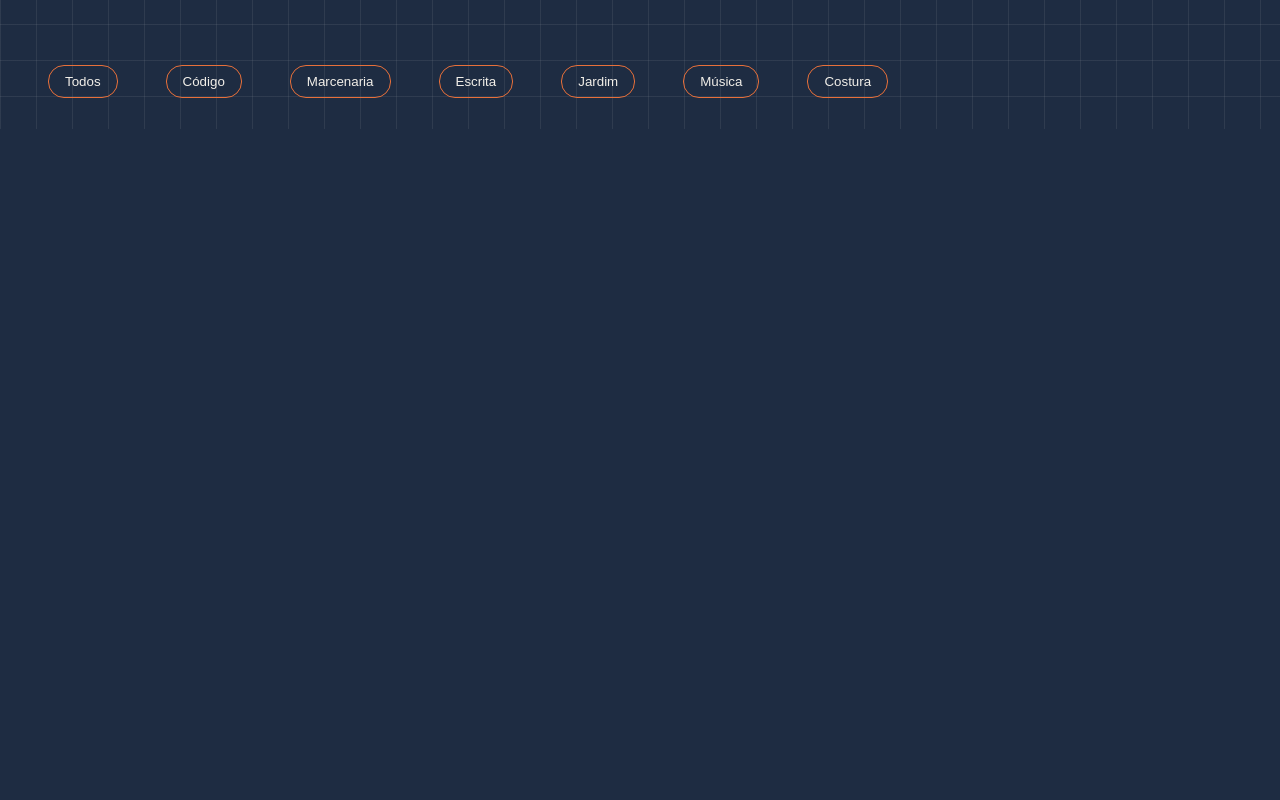
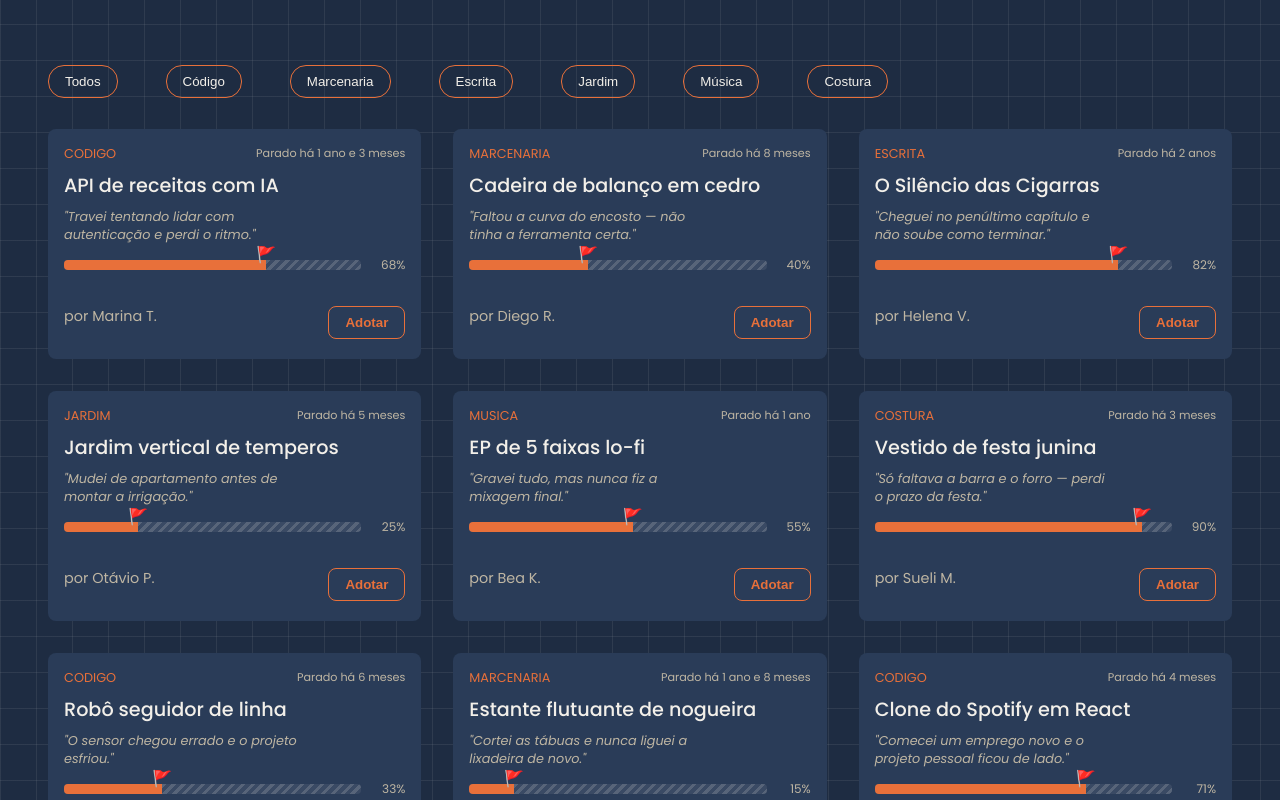
Before and after one commit to SBrunoli/Projeto-Inacabados, a React (Vite) app: page / in a window 1280 px wide. Shown: the part 840-1640 px from the top of the page. Before the commit the page ends 969 px from the top, so only its background shows below. Built offline with nearby package versions, Linux system fonts and the light colour scheme; data requests are answered from the project's data file.

Commit message:
feat: adiciona seção de cards consumindo JSON Server

```diff
--- a/src/App.tsx
+++ b/src/App.tsx
@@ -2,6 +2,7 @@ import Filters from "./components/Filters/Filters";
 import Hero from "./components/Hero/Hero";
 import Infos from "./components/Infos/Infos";
 import Navbar from "./components/Navbar/Navbar";
+import Projects from "./components/Projects/Projects";
 
 function App() {
   return (
@@ -10,6 +11,7 @@ function App() {
       <Hero />
       <Infos />
       <Filters />
+      <Projects />
     </>
   );
 }
--- /dev/null
+++ b/src/components/ProgressBar/ProgressBar.module.css
@@ -0,0 +1,53 @@
+.progress {
+  display: flex;
+  align-items: center;
+  gap: 10px;
+}
+
+.progress__track {
+  position: relative;
+  flex: 1;
+  height: 10px;
+  background: rgba(242, 239, 233, 0.08);
+  border-radius: 4px;
+  overflow: visible;
+}
+
+.progress__fill {
+  position: absolute;
+  left: 0;
+  top: 0;
+  bottom: 0;
+  background: var(--color-primary);
+  border-radius: 4px 0 0 4px;
+  transition: width 0.3s ease;
+}
+
+.progress__hatch {
+  position: absolute;
+  top: 0;
+  bottom: 0;
+  right: 0;
+  background-image: repeating-linear-gradient(
+    135deg,
+    rgba(242, 239, 233, 0.16) 0px,
+    rgba(242, 239, 233, 0.16) 3px,
+    transparent 3px,
+    transparent 7px
+  );
+  border-radius: 0 4px 4px 0;
+}
+
+.progress__flag {
+  position: absolute;
+  top: -18px;
+  transform: translateX(-50%);
+}
+
+.progress__percent {
+  font-family: var(--font-mono);
+  font-size: 12px;
+  color: var(--color-text-secondary);
+  width: 34px;
+  text-align: right;
+}
--- /dev/null
+++ b/src/components/ProgressBar/ProgressBar.tsx
@@ -0,0 +1,28 @@
+import styles from "./ProgressBar.module.css";
+
+interface ProgressBarProps {
+  progress: number;
+}
+
+function ProgressBar({ progress }: ProgressBarProps) {
+  return (
+    <div className={styles.progress}>
+      <div className={styles.progress__track}>
+        <div
+          className={styles.progress__fill}
+          style={{ width: `${progress}%` }}
+        />
+        <div
+          className={styles.progress__hatch}
+          style={{ left: `${progress}%` }}
+        />
+        <div className={styles.progress__flag} style={{ left: `${progress}%` }}>
+          🚩
+        </div>
+      </div>
+      <span className={styles.progress__percent}>{progress}%</span>
+    </div>
+  );
+}
+
+export default ProgressBar;
--- /dev/null
+++ b/src/components/Projects/Projects.module.css
@@ -0,0 +1,10 @@
+.project {
+  width: 100%;
+  min-height: 32rem;
+  padding: 0 3rem;
+
+  display: grid;
+  grid-template-columns: repeat(auto-fit, minmax(300px, 1fr));
+  grid-template-rows: repeat(auto-fit, minmax(230px, 1fr));
+  gap: 2rem;
+}
--- /dev/null
+++ b/src/components/Projects/Projects.tsx
@@ -0,0 +1,46 @@
+import { useEffect, useState } from "react";
+import ProjectCard from "../ProjectsCards/ProjectsCards";
+import styles from "./Projects.module.css";
+
+interface Project {
+  id: number;
+  title: string;
+  category: string;
+  progress: number;
+  stopped: string;
+  author: string;
+  reason: string;
+}
+
+function Projects() {
+  const [projects, setProjects] = useState<Project[]>([]);
+  const [error, setError] = useState<Error | null>(null);
+  const [loading, setLoading] = useState<boolean>(true);
+
+  //requisition to fetch projects from the API
+  useEffect(() => {
+    fetch("http://localhost:3000/projects")
+      .then((response) => {
+        if (!response.ok) throw new Error("Erro ao buscar projetos");
+        return response.json();
+      })
+      .then((data: Project[]) => setProjects(data))
+      .catch((err) =>
+        setError(err instanceof Error ? err : new Error(String(err))),
+      )
+      .finally(() => setLoading(false));
+  }, []);
+
+  if (loading) return <p>Carregando projetos...</p>;
+  if (error) return <p>Erro: {error.message}</p>;
+
+  return (
+    <div className={styles.project}>
+      {projects.map((project) => (
+        <ProjectCard key={project.id} project={project} />
+      ))}
+    </div>
+  );
+}
+
+export default Projects;
--- /dev/null
+++ b/src/components/ProjectsCards/ProjectsCards.tsx
@@ -0,0 +1,46 @@
+import ProgressBar from "../ProgressBar/ProgressBar";
+import styles from "./ProjectsCars.module.css";
+
+interface Project {
+  id: number;
+  title: string;
+  category: string;
+  progress: number;
+  stopped: string;
+  author: string;
+  reason: string;
+}
+
+interface ProjectCardProps {
+  project: Project;
+}
+
+function ProjectCard({ project }: ProjectCardProps) {
+  return (
+    <div className={styles.projectCard}>
+      <div className={styles.projectCard__top}>
+        <span className={styles.projectCard__topCategory}>
+          {project.category}
+        </span>
+        <span className={styles.projectCard__topStop}>
+          Parado {project.stopped}
+        </span>
+      </div>
+
+      <h2 className={styles.projectCard__title}>{project.title}</h2>
+      <p className={styles.projectCard__reason}>
+        <i>"{project.reason}"</i>
+      </p>
+      <ProgressBar progress={project.progress} />
+
+      <div className={styles.projectCard__bottom}>
+        <span className={styles.projectCard__bottomAuthor}>
+          por {project.author}
+        </span>
+        <button className={styles.projectCard__bottomBtn}>Adotar</button>
+      </div>
+    </div>
+  );
+}
+
+export default ProjectCard;
--- /dev/null
+++ b/src/components/ProjectsCards/ProjectsCars.module.css
@@ -0,0 +1,76 @@
+.projectCard {
+  width: 100%;
+  min-height: 100%;
+  padding: 1rem;
+  border-radius: 0.5rem;
+  background-color: var(--color-surface);
+  transition: all 0.1s ease-in-out;
+}
+
+.projectCard:hover {
+  border: 1px solid var(--color-primary);
+  transform: translateY(-0.3rem);
+  transition: transform 0.2s ease-in-out;
+}
+
+.projectCard__top {
+  width: 100%;
+  display: flex;
+  flex-direction: row;
+  justify-content: space-between;
+}
+
+.projectCard__topCategory {
+  color: var(--color-primary);
+  font-size: 0.8rem;
+  text-transform: uppercase;
+}
+
+.projectCard__topStop {
+  font-size: 0.7rem;
+  color: var(--color-text-secondary);
+}
+
+.projectCard__title {
+  font-size: 1.2rem;
+  color: var(--color-text-primary);
+  font-weight: 500;
+  margin: 0.5rem 0;
+}
+
+.projectCard__reason {
+  width: 70%;
+  min-height: 3rem;
+  color: var(--color-text-secondary);
+  font-size: 0.8rem;
+}
+
+.projectCard__bottom {
+  width: 100%;
+  margin-top: 2rem;
+
+  display: flex;
+  justify-content: space-between;
+}
+
+.projectCard__bottomAuthor {
+  font-size: 0.9rem;
+  color: var(--color-text-secondary);
+}
+
+.projectCard__bottomBtn {
+  padding: 0.5rem 1rem;
+  background-color: transparent;
+  color: var(--color-primary);
+  border: 1px solid var(--color-primary);
+  border-radius: 0.5rem;
+  cursor: pointer;
+  font-weight: 600;
+  transition: all 0.2s ease;
+}
+
+.projectCard__bottomBtn:hover {
+  background-color: var(--color-primary);
+  color: var(--color-text-on-primary);
+  transition: all 0.2s ease;
+}
```
